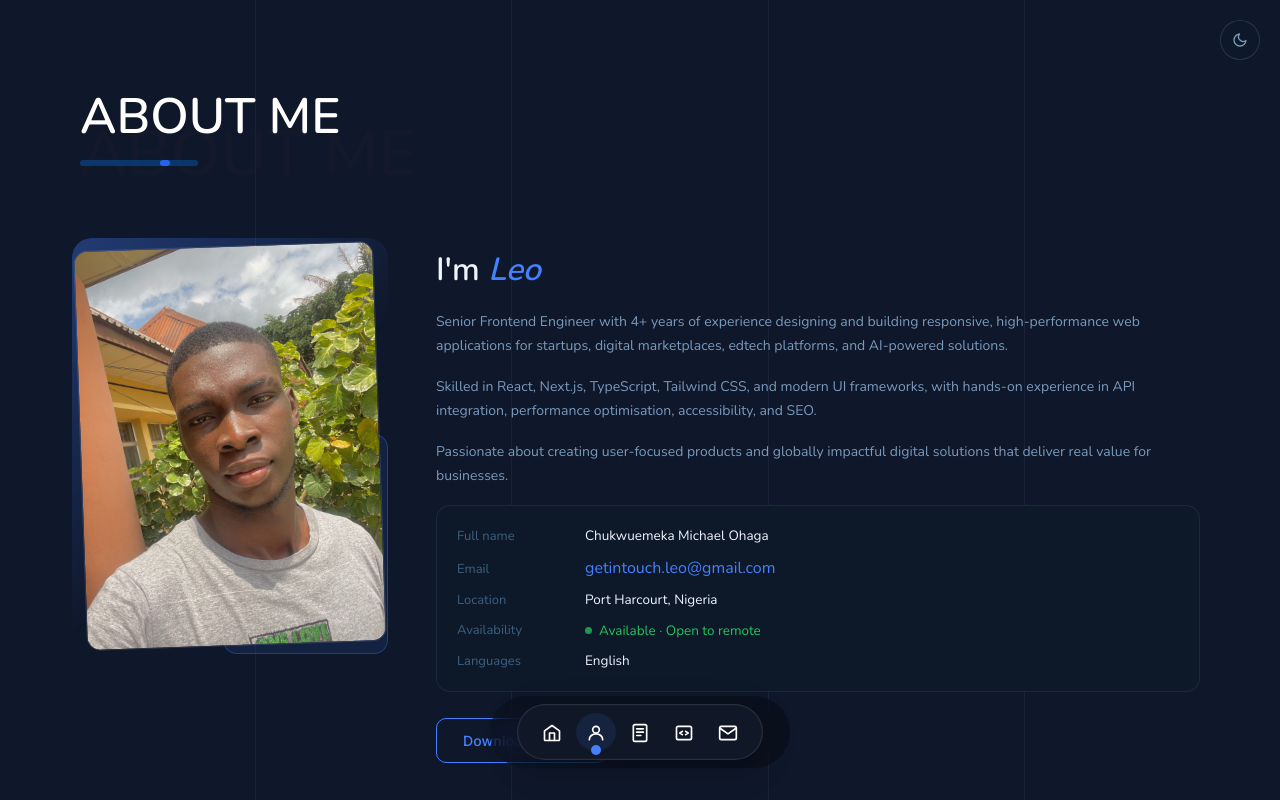
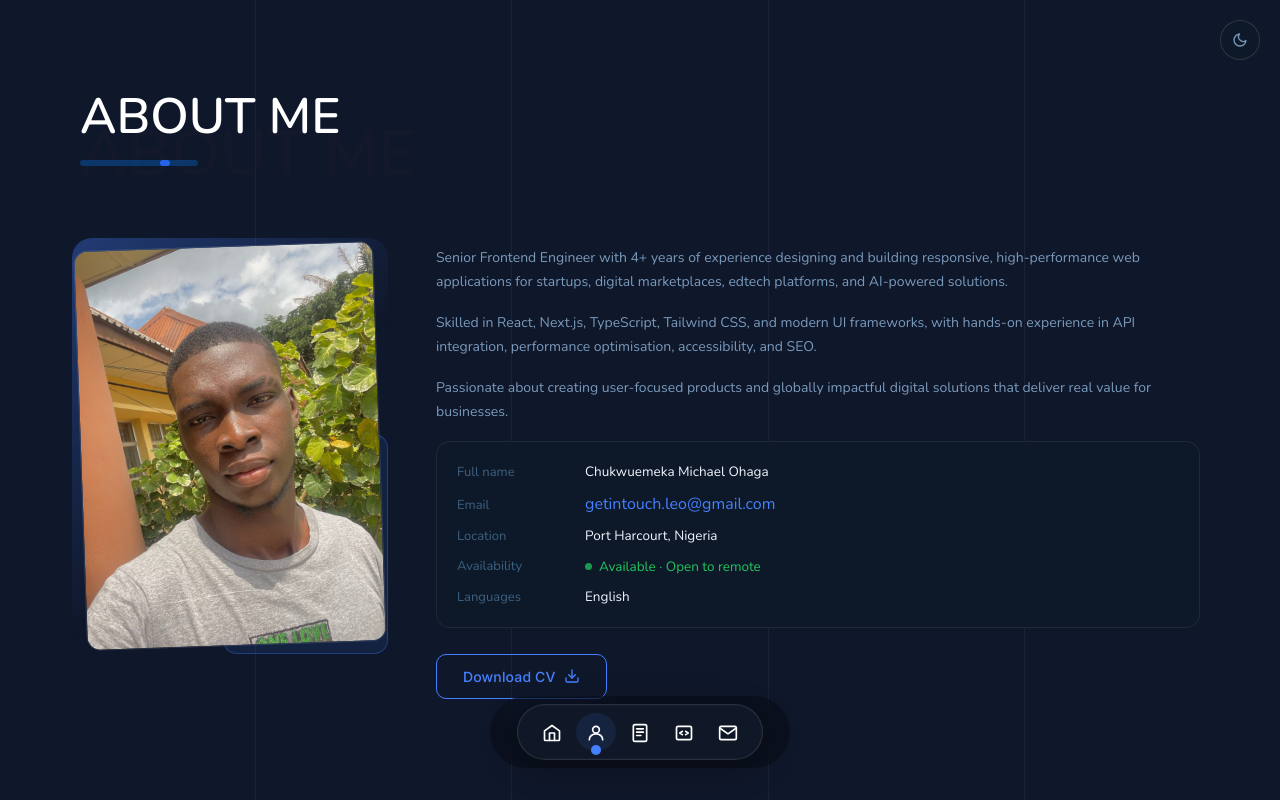
Before and after one commit to Princeleo400/leostack, a React (Vite) app: page /about in a window 1280 px wide. Shown: the top 800 px of the page. Built offline with nearby package versions, Linux system fonts and the light colour scheme; a web font is replaced by a local one.

Commit message:
refactor: clean up unused imports and components across project files

```diff
--- a/src/App.jsx
+++ b/src/App.jsx
@@ -1,4 +1,4 @@
-import { useEffect, useLayoutEffect, useState } from "react";
+import { useLayoutEffect, useState } from "react";
 import "./App.css";
 import "./index.css";
 import { Route, Routes, useLocation } from "react-router-dom";
--- a/src/Components/ImageSection.jsx
+++ b/src/Components/ImageSection.jsx
@@ -1,7 +1,5 @@
-import React from "react";
 import styled from "styled-components";
 import Leo from "../img/Leo.jpg";
-import PrimaryButton from "./PrimaryButton";
 import "../app.scss";
 import CV from "../data/CV_Chukwuemeka_Michael_Ohaga.pdf";
 import { btnGhostMixin, fadeUpMixin } from "../styles/shared";
@@ -40,9 +38,9 @@ function ImageSection() {
         </PhotoWrap>
 
         <BioWrap className="flex flex-col gap-4">
-          <BioLead>
+          {/* <BioLead>
             I'm <span>Leo</span>
-          </BioLead>
+          </BioLead> */}
 
           <BioText>
             Senior Frontend Engineer with 4+ years of experience designing and
@@ -234,17 +232,17 @@ const BioWrap = styled.div`
   ${fadeUpMixin("0.2s")}
 `;
 
-const BioLead = styled.p`
-  font-size: clamp(24px, 3vw, 32px);
-  font-weight: 700;
-  color: var(--text-primary);
+// const BioLead = styled.p`
+//   font-size: clamp(24px, 3vw, 32px);
+//   font-weight: 700;
+//   color: var(--text-primary);
 
-  span {
-    color: var(--blue);
-    font-style: italic;
-    font-size: clamp(24px, 3vw, 32px);
-  }
-`;
+//   span {
+//     color: var(--blue);
+//     font-style: italic;
+//     font-size: clamp(24px, 3vw, 32px);
+//   }
+// `;
 
 const BioText = styled.p`
   font-size: 14px;
--- a/src/Components/Playground.jsx
+++ b/src/Components/Playground.jsx
@@ -9,7 +9,6 @@ import {
   EditorTextarea,
   Page,
   PreviewPane,
-  SectionTitle,
   ShowBadge,
   ShowBtn,
   ShowCard,
--- a/src/Components/Skills.jsx
+++ b/src/Components/Skills.jsx
@@ -1,12 +1,9 @@
-import React from "react";
 import styled from "styled-components";
 import { InnerLayout } from "../styles/Layouts";
 import Title from "./Title";
-import ProgressBar from "./ProgressBar";
 import {
   Android,
   Bootstrap,
-  CSS,
   Firebase,
   Graphql,
   HTML,
@@ -22,11 +19,8 @@ import {
   SCSS,
   Tailwind,
   Wordpress,
-  Typescript,
   Typescript2,
 } from "../assets/svg/skills";
-import SkillsCard from "./skillsCard";
-import ResponsiveWeb from "../assets/img/icons8-responsive-design-64.png";
 import { fadeUpMixin } from "../styles/shared";
 
 function Skills() {
--- a/src/Components/Title.jsx
+++ b/src/Components/Title.jsx
@@ -1,4 +1,4 @@
-import React from "react";
+/* eslint-disable react/prop-types */
 import styled from "styled-components";
 import "../app.scss";
 
--- a/src/Pages/AboutPage.jsx
+++ b/src/Pages/AboutPage.jsx
@@ -1,4 +1,3 @@
-import React from "react";
 import styled from "styled-components";
 import ImageSection from "../Components/ImageSection";
 import Title from "../Components/Title";
--- a/src/Pages/ContactPage.jsx
+++ b/src/Pages/ContactPage.jsx
@@ -1,9 +1,7 @@
-import React, { useRef, useState, useEffect } from "react";
+import { useRef, useState, useEffect } from "react";
 import styled from "styled-components";
 import { MainLayout, InnerLayout } from "../styles/Layouts";
 import Title from "../Components/Title";
-import PrimaryButton from "../Components/PrimaryButton";
-import PhoneIcon from "@mui/icons-material/Phone";
 import EmailIcon from "@mui/icons-material/Email";
 import LocationOnIcon from "@mui/icons-material/LocationOn";
 import ContactItem from "../Components/ContactItem";
@@ -11,7 +9,7 @@ import emailjs from "@emailjs/browser";
 import "../app.scss";
 
 function ContactPage() {
-  const phone = <PhoneIcon />;
+  // const phone = <PhoneIcon />;
   const email = <EmailIcon />;
   const location = <LocationOnIcon />;
 
--- a/src/Pages/HomePage.jsx
+++ b/src/Pages/HomePage.jsx
@@ -24,7 +24,7 @@ const HomePage = ({ theme }) => {
           {/* · 4+ years */}
         </RoleTag>
         <Headline className="mb-5">
-          Hi, I'm <NameAccent>LEO</NameAccent>
+          Hi, I&apos;m <NameAccent>LEO</NameAccent>
         </Headline>
         <Subtitle className="max-w-md mb-8">
           I design and build product-grade web applications for startups and
--- a/src/Pages/NotFound.jsx
+++ b/src/Pages/NotFound.jsx
@@ -1,5 +1,5 @@
 /* eslint-disable react/prop-types */
-import { useState, useEffect, useRef, useMemo } from "react";
+import { useState, useEffect, useRef } from "react";
 import {
   Home,
   FolderGit2,
--- a/src/Pages/ResumePage.jsx
+++ b/src/Pages/ResumePage.jsx
@@ -1,7 +1,5 @@
-import React from "react";
 import Skills from "../Components/Skills";
 import { MainLayout } from "../styles/Layouts";
-import Resume from "../Components/Resume";
 import Title from "../Components/Title";
 import GitHubContributions from "../Components/GithubContributions";
 
--- a/src/data/portfolios.js
+++ b/src/data/portfolios.js
@@ -4,7 +4,7 @@ import FoodPantryWeb from "../img/portImages/foodpantryweb.png";
 import Thinkupcore from "../img/portImages/Thinkupcore.png";
 import MusicPlayer from "../img/portImages/leostack-music.png";
 import Proctorme from "../img/portImages/proctorme-img.png";
-import CovidTracker from "../img/portImages/covid.png";
+// import CovidTracker from "../img/portImages/covid.png";
 import TicTacToe from "../img/portImages/leostacktictactoe.png";
 import GPAsystem from "../img/portImages/gradepointaveragesystem.png";
 import Leostack from "../img/portImages/leostack.png";
```
